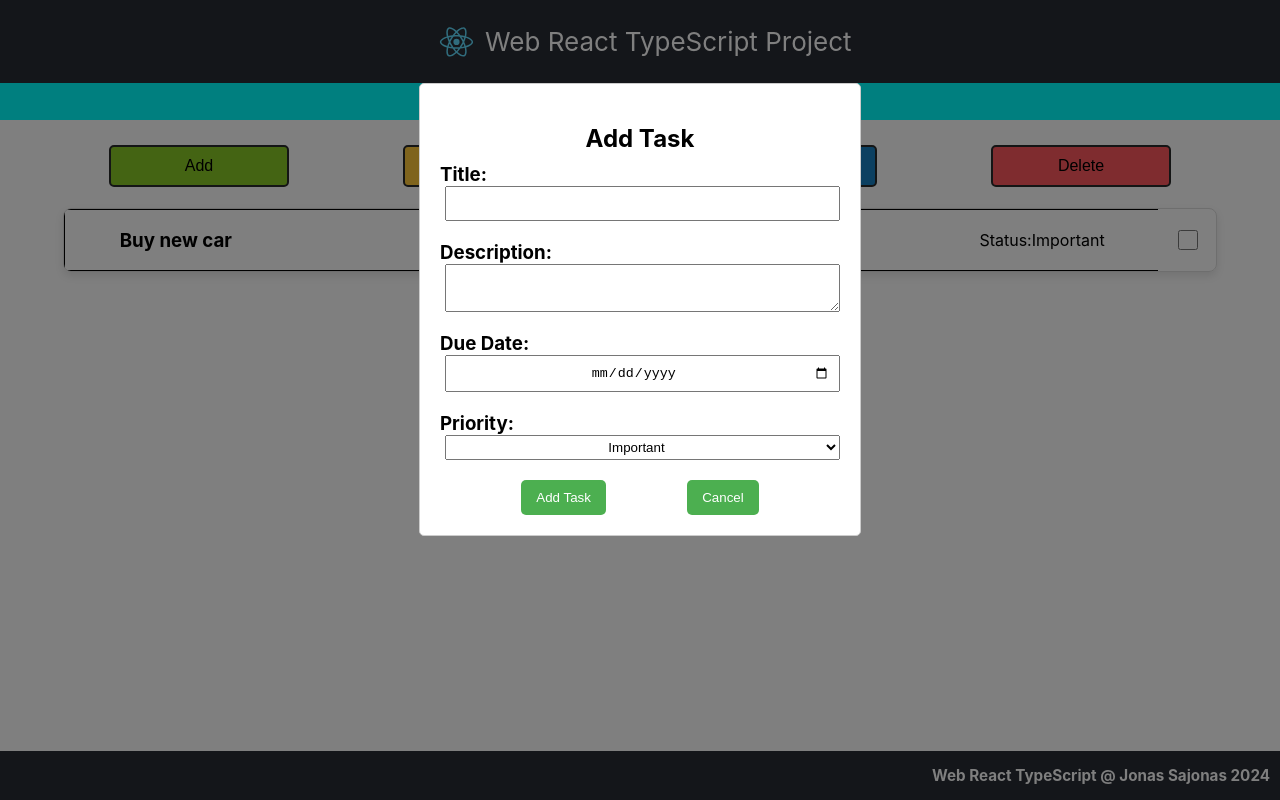
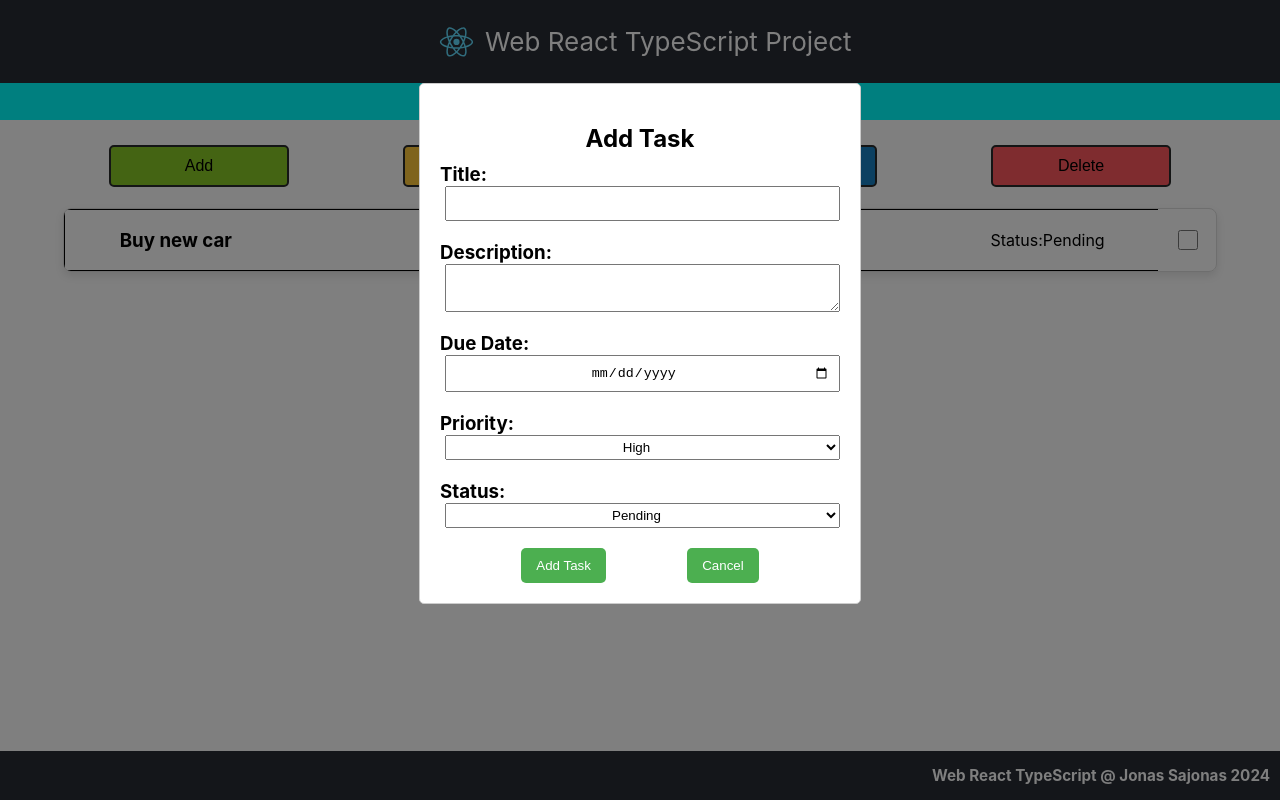
Before and after one commit to sajonasJ/Web-React-TypeScript, a React (Create React App) app in the folder web-react-app/: page / in a window 1280 px wide. Both pictures are taken after a click on the button "Add". Built offline with nearby package versions, Linux system fonts and the light colour scheme; the HTML template or start-up script is replaced by a standard one.

Commit message:
fixed add task and task card

```diff
--- a/web-react-app/src/components/NewCard.tsx
+++ b/web-react-app/src/components/NewCard.tsx
@@ -4,6 +4,8 @@ interface NewCardProps {
     handleAddTask: () => void;
     handleAddModalClose: () => void;
 }
+
+
 function NewCard({ handleAddTask, handleAddModalClose }: NewCardProps) {
     return (
         <dialog className='dialog-modal' open>
@@ -27,12 +29,22 @@ function NewCard({ handleAddTask, handleAddModalClose }: NewCardProps) {
                 </label>
             </div>
 
-            <div className='dialog-label-grp'>
+            <div className='dialog-priority-grp'>
                 <label className='dialog-label'><h3 className='dialog-h3'>Priority:</h3>
                     <select className='dialog-select'>
-                        <option className='dialog-option' value="important">Important</option>
-                        <option className='dialog-option' value="normal">Normal</option>
+                        <option className='dialog-option' value="high">High</option>
+                        <option className='dialog-option' value="medium">Medium</option>
                         <option className='dialog-option' value="low">Low</option>
+                    </select>
+                </label>
+            </div>
+
+            <div className='dialog-status-grp'>
+                <label className='dialog-label'><h3 className='dialog-h3'>Status:</h3>
+                    <select className='dialog-select'>
+                        <option className='dialog-option' value="pending">Pending</option>
+                        <option className='dialog-option' value="completed">Completed</option>
+                        <option className='dialog-option' value="overdue">Overdue</option>
                     </select>
                 </label>
             </div>
--- a/web-react-app/src/components/TaskCard.tsx
+++ b/web-react-app/src/components/TaskCard.tsx
@@ -3,10 +3,10 @@ import '../css/TaskCard.css';
 import React, { useState } from 'react';
 
 interface CardProps {
-    num?: number | string;
     title?: string;
     description?: string;
-    duedate?: number | string;
+    duedate?: Date;
+    status?: string;
     priority?: string;
 
     isMiddleCardVisible?: boolean;
@@ -16,8 +16,9 @@ interface CardProps {
 const TaskCard = ({
     title = 'Buy new car',
     description = 'Things to do first',
-    duedate = '07/29/1989',
-    priority = ' Important',
+    duedate = new Date('07/29/1989'),
+    status = 'Pending',
+    priority = 'High',
 
     isMiddleCardVisible = false,
     isBottomCardVisible = false,
@@ -37,7 +38,7 @@ const TaskCard = ({
                     </div>
                     <div className='status-card'>
                         <label className="taskcard-label">Status: </label>
-                        <p className="taskcard-priority">{priority}</p>
+                        <p className="taskcard-status">{status}</p>
                     </div>
                 </div>
 
@@ -49,8 +50,16 @@ const TaskCard = ({
                 )}
                 {isBottomCardVisible && (
                     <div className='bottom-card'>
-                        <label className="taskcard-label">Due Date:</label>
-                        <p className="taskcard-due">{duedate}</p>
+                        <div className='priority-card'>
+                            <label className="taskcard-label">Priority:</label>
+                            <p className="taskcard-priority">{priority}</p>
+                        </div>
+                        <div className='due-card'>
+                            <label className="taskcard-label">Due Date:</label>
+                            <p className="taskcard-due">{duedate?.toLocaleDateString()}</p>
+
+                        </div>
+
                     </div>
                 )}
             </div>
--- a/web-react-app/src/css/TaskCard.css
+++ b/web-react-app/src/css/TaskCard.css
@@ -55,9 +55,10 @@
     display: flex;
     border: 1px solid black;
     margin: 0px;
-    padding:0px;
+    padding-left:0px;
+    padding-right: 10%;
     width: 100%;
-    justify-content: flex-end;
+    justify-content: space-between;
     align-items: center;
 }
 
@@ -66,3 +67,16 @@
     flex-direction: row;
     align-items: center;
 }
+
+.priority-card{
+    display: flex;
+    flex-direction: row;
+    align-items: center;
+    padding-left: 5%;
+}
+.due-card{
+    display: flex;
+    flex-direction: row;
+    align-items: center;
+
+}
```
Also changed, not shown: web-react-app/src/css/Main.css (+0 -64 lines).
